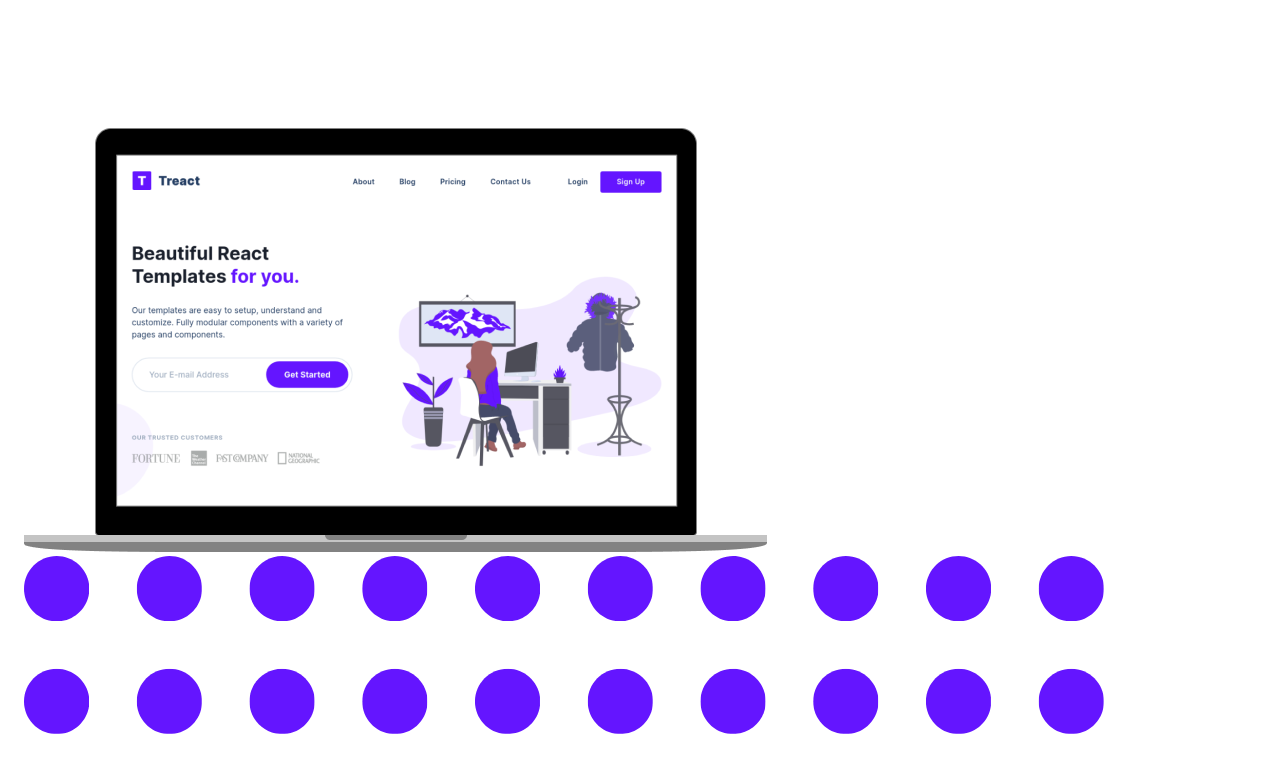
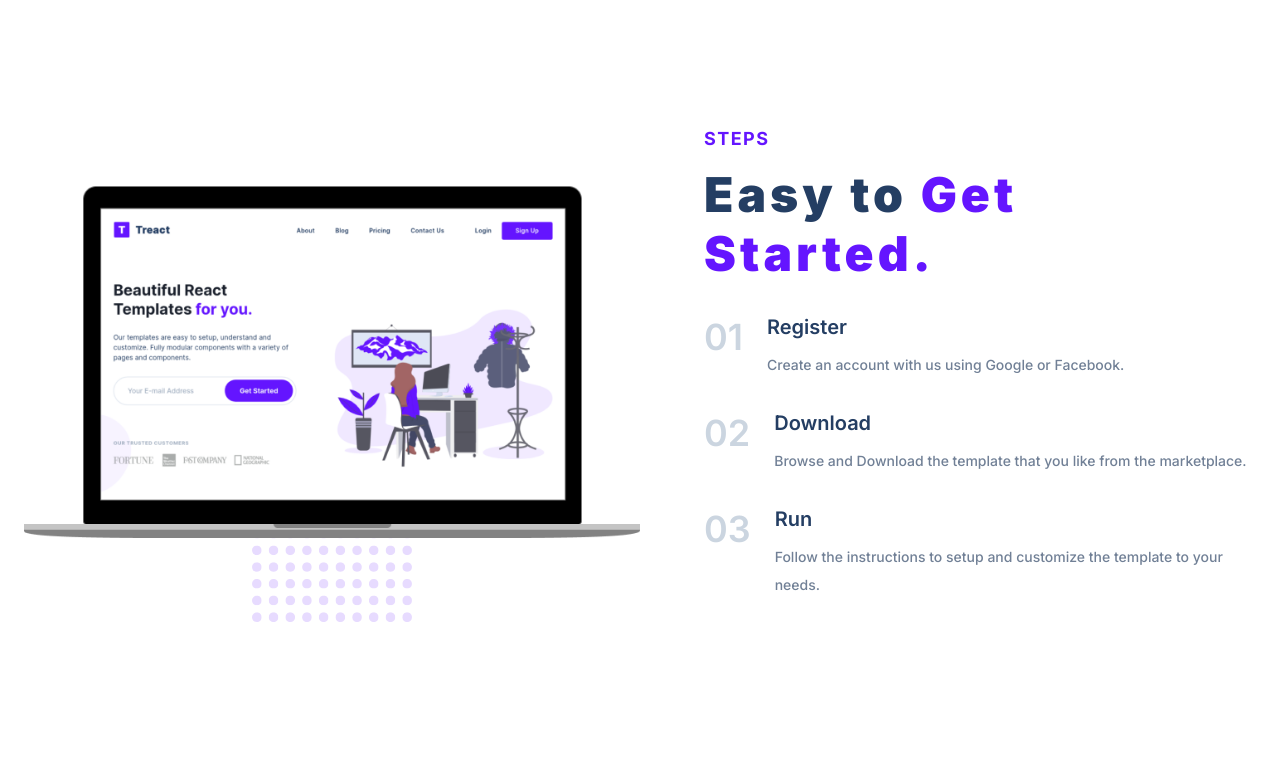
Before and after one commit to takalla/TReact, a plain HTML site: page index.html in a window 1280 px wide. Shown: the part 2000-2779 px from the top of the page. After the commit the page ends 2679 px from the top, so only its background shows below. Drawn offline with Linux system fonts and the light colour scheme.

Commit message:
"finished the Steps section"

```diff
--- a/index.html
+++ b/index.html
@@ -171,7 +171,7 @@
 
     <section id="work">
       <div class="container">
-        <div class="row work__row">
+        <div class="row two-column__row">
           <div class="work__left-column">
             <p class="section__title purple-text">QUALITY WORK</p>
             <h2 class="section__header">
@@ -202,9 +202,9 @@
 
     <section id="steps">
       <div class="container">
-        <div class="row steps__row">
+        <div class="row two-column__row">
           <div class="steps__img--wrapper">
-            <img src="./assets/steps__img.png" alt="" />
+            <img src="./assets/steps__img.png" alt="" class="steps__img"/>
             <img src="./assets/dot-grid.svg" alt="" class="steps__dot-grid" />
           </div>
           <div class="steps__right-column">
--- a/styles.css
+++ b/styles.css
@@ -25,6 +25,12 @@ body {
   width: 100%;
   max-width: 1300px;
   margin: 0 auto;
+}
+
+.two-column__row {
+  display: flex;
+  align-items: center;
+  justify-content: space-between;
 }
 
 a {
@@ -331,21 +337,14 @@ QUALITY WORK
 
 */
 
-.work__row {
-  display: flex;
-  justify-content: space-between;
-  align-items: center;
-}
-
 .work__left-column {
   width: 50%;
-  margin-right: 32px;
+  margin-right: 64px;
 }
 
 .work__img--wrapper {
   position: relative;
   width: 50%;
-  margin-left: 32px;
 }
 
 .work__img {
@@ -368,3 +367,59 @@ QUALITY WORK
 STEPS
 
 */
+
+.steps__img--wrapper {
+  position: relative;
+  width: 50%;
+  flex-shrink: 0;
+}
+
+.steps__img {
+  width: 100%;
+ }
+
+.steps__dot-grid {
+  position: absolute;
+  opacity: 0.15;
+  width: 160px;
+  bottom: -80px;
+  left: 50%;
+  transform: translateX(-50%);
+  z-index: -1;
+}
+
+.steps__right-column {
+  width: 50%;
+  margin-left: 64px;
+}
+
+.step {
+  display: flex;
+  justify-content: flex-start;
+  margin-top: 32px;
+}
+
+.step__number {
+  color: #cbd5e0;
+  font-size: 36px;
+  font-weight: 600;
+}
+
+.step__description {
+  margin-left: 24px;
+}
+
+.step__title {
+  color: #243e63;
+  font-size: 20px;
+  font-weight: 600;
+}
+
+.step__para {
+  color: #718096;
+  font-size: 14px;
+  font-weight: 500;
+  line-height: 2;
+  margin-top: 12px;
+  min-width: 320px;
+}
```
